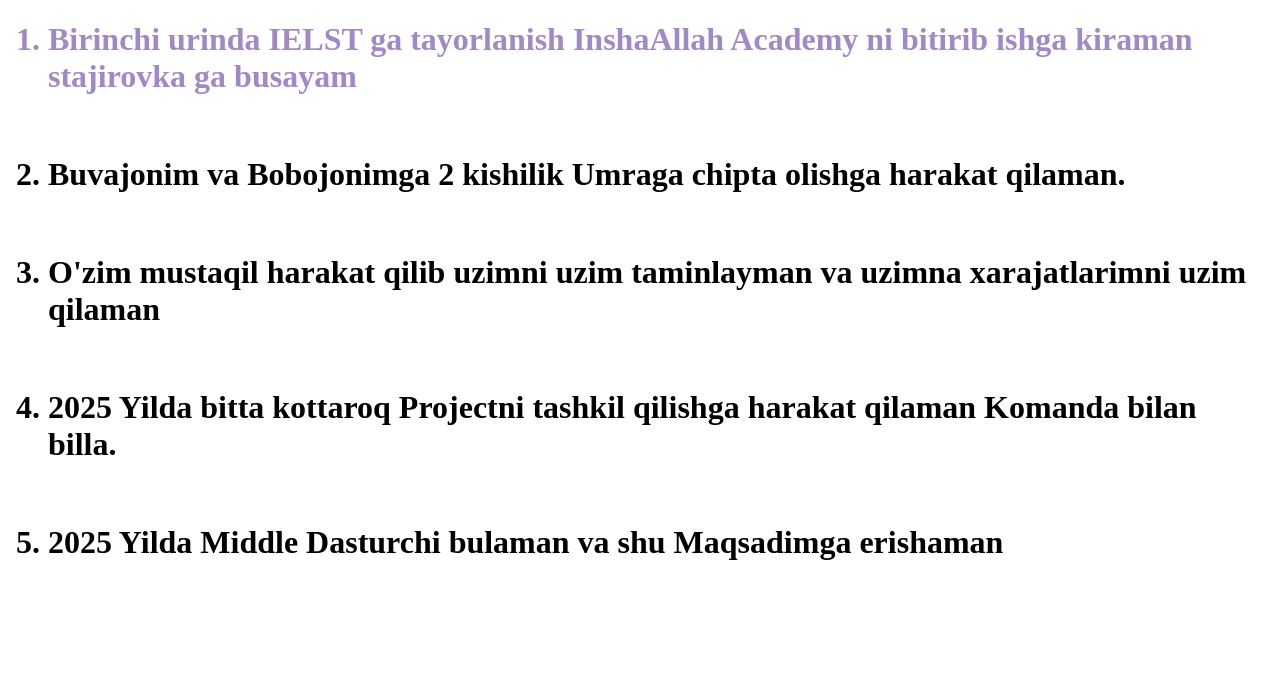
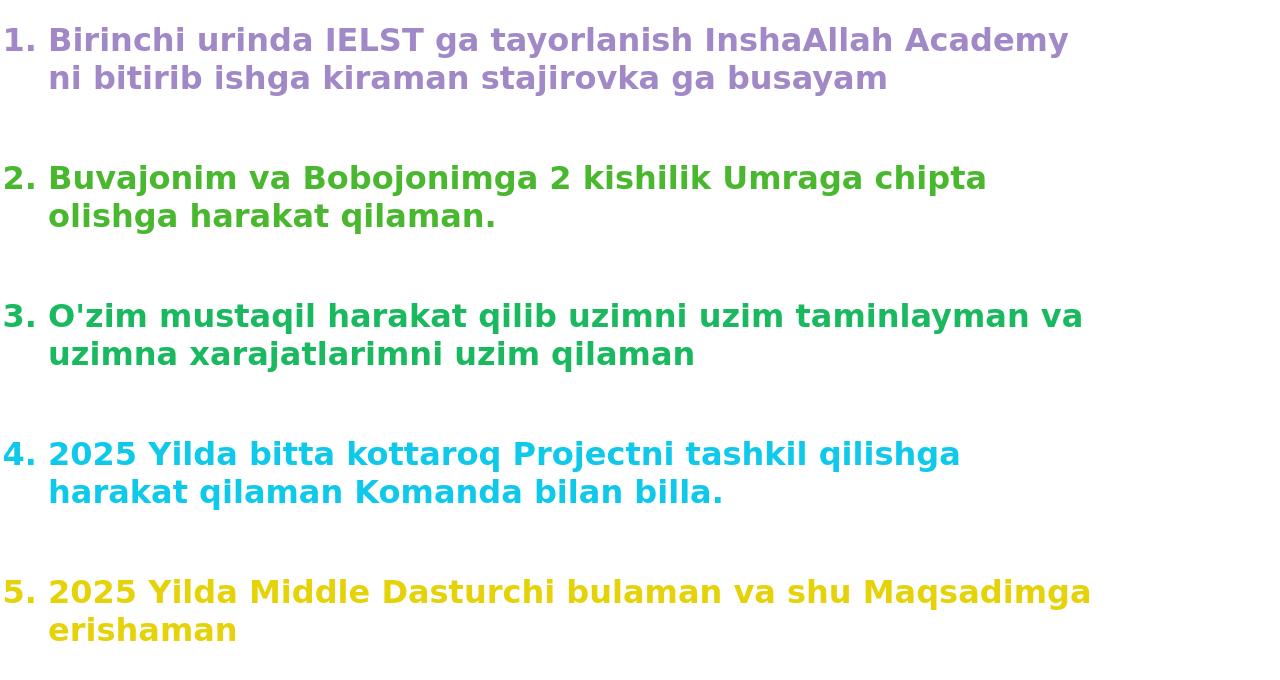
Before and after one commit to Salohiddin0/Let-s-write-down-our-New-Year-s-dreams., a plain HTML site: page index.html in a window 1280 px wide. Drawn offline with Linux system fonts and the light colour scheme.

Commit message:
add my dreams.

```diff
--- a/index.html
+++ b/index.html
@@ -7,34 +7,44 @@
     <title>Let's write down our New Year's dreams.</title>
 </head>
 
+<style>
+    .container {
+        max-width: 1100px;
+    }
+
+    .ol {
+        font-family: cursive;
+    }
+</style>
+
 <body>
     <div class="container">
-        <ol>
+        <ol class="ol">
             <h1 style="color: rgb(161, 137, 199);">
                 <li>Birinchi urinda IELST ga tayorlanish InshaAllah Academy ni bitirib ishga kiraman stajirovka ga
                     busayam
                 </li>
             </h1>
             <br>
-            <h1>
+            <h1 style="color: rgb(74, 184, 47);">
                 <li> Buvajonim va Bobojonimga 2 kishilik Umraga chipta olishga harakat qilaman.
                 </li>
             </h1>
             <br>
-            <h1>
+            <h1 style="color:rgb(26, 185, 95) ;">
                 <li>
                     O'zim mustaqil harakat qilib uzimni uzim taminlayman va uzimna xarajatlarimni uzim qilaman
                 </li>
             </h1>
             <br>
-            <h1>
+            <h1 style="color: rgb(15, 201, 234);">
                 <li>
                     2025 Yilda bitta kottaroq Projectni tashkil qilishga harakat qilaman
                     Komanda bilan billa.
                 </li>
             </h1>
             <br>
-            <h1>
+            <h1 style="color: rgb(229, 210, 8);">
                 <li>
                     2025 Yilda Middle Dasturchi bulaman va shu Maqsadimga erishaman
                 </li>
```
